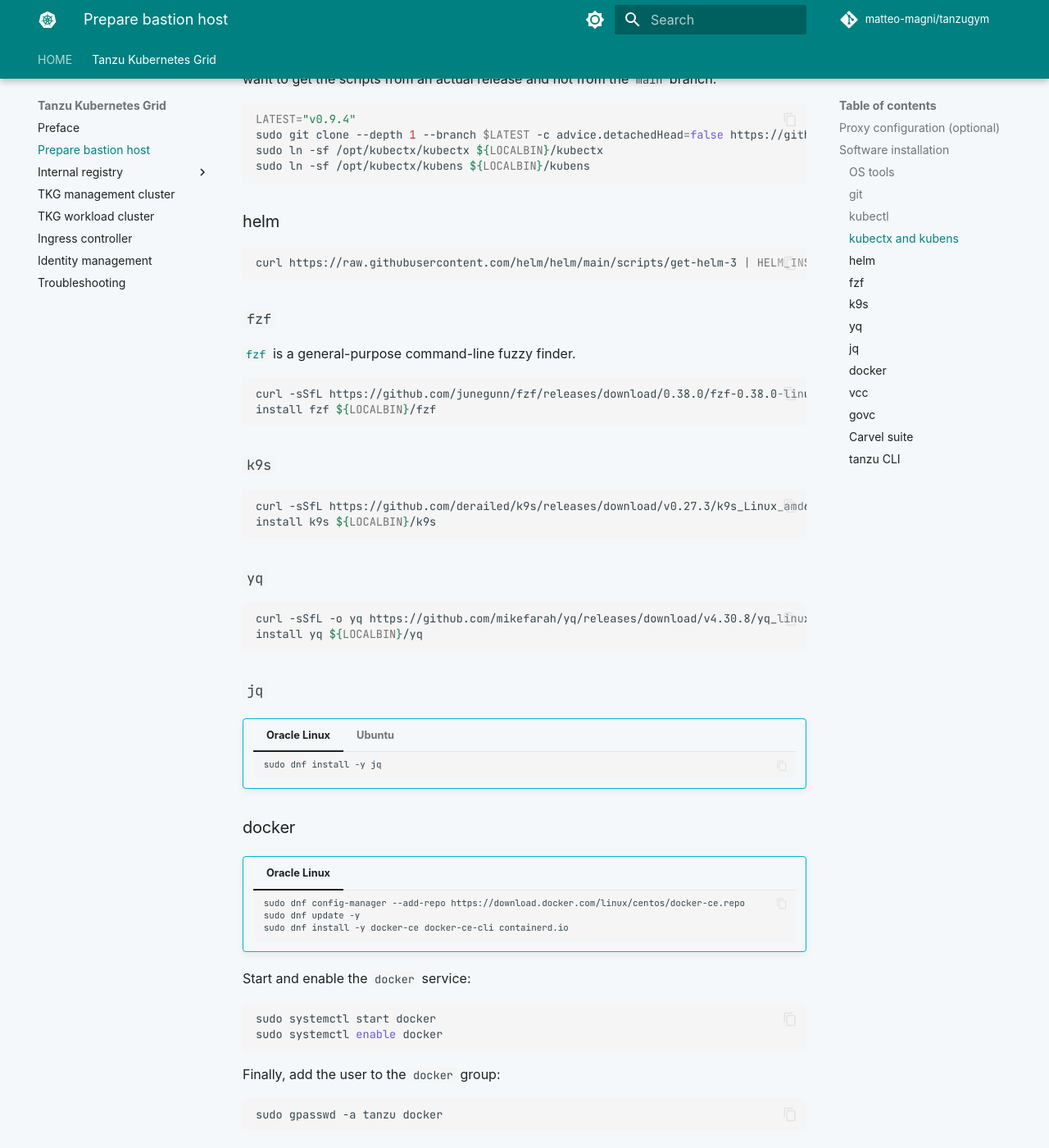
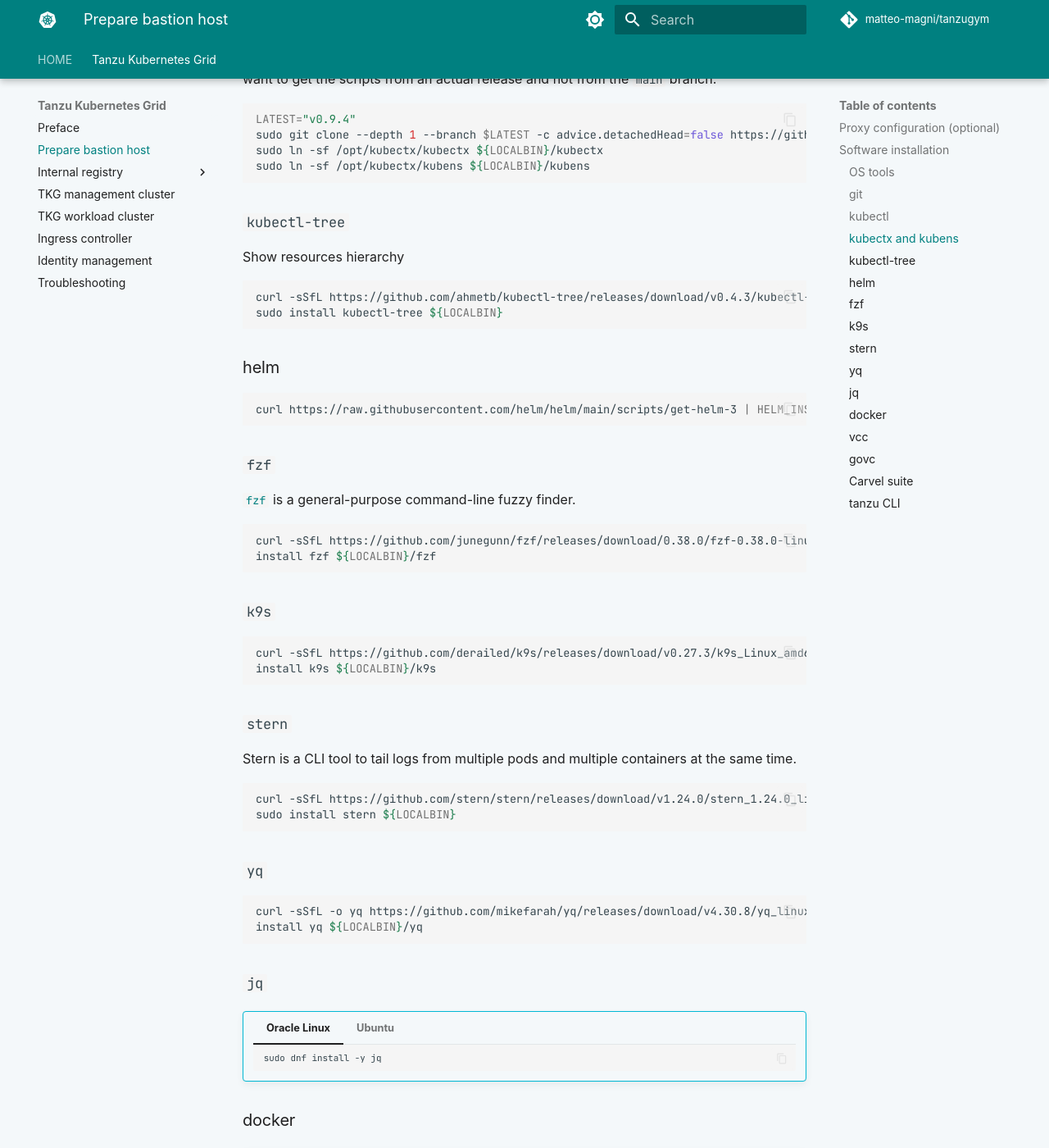
Before and after one commit to matteo-magni/tanzugym, an MkDocs documentation site: the page built from docs/tkgm/bastion.md, in a window 1280 px wide and 1400 px high, scrolled down 2013 px. Shown: the whole window at 82% size. Built offline with MkDocs 1.6.1 and Material for MkDocs 9.7.7, drawn with Linux system fonts in a browser that asks for light colours; some web fonts are replaced; comment, search, counter and statistics services are not loaded.

Commit message:
add kubectl-tree and stern to bastion configuration

````diff
--- a/docs/tkgm/bastion.md
+++ b/docs/tkgm/bastion.md
@@ -99,6 +99,15 @@ sudo ln -sf /opt/kubectx/kubectx ${LOCALBIN}/kubectx
 sudo ln -sf /opt/kubectx/kubens ${LOCALBIN}/kubens
 ```
 
+### `kubectl-tree`
+
+Show resources hierarchy
+
+```sh
+curl -sSfL https://github.com/ahmetb/kubectl-tree/releases/download/v0.4.3/kubectl-tree_v0.4.3_linux_amd64.tar.gz | tar xzf - kubectl-tree
+sudo install kubectl-tree ${LOCALBIN}
+```
+
 ### helm
 
 ```sh
@@ -119,6 +128,15 @@ install fzf ${LOCALBIN}/fzf
 ```sh
 curl -sSfL https://github.com/derailed/k9s/releases/download/v0.27.3/k9s_Linux_amd64.tar.gz | tar xzf - k9s
 install k9s ${LOCALBIN}/k9s
+```
+
+### `stern`
+
+Stern is a CLI tool to tail logs from multiple pods and multiple containers at the same time.
+
+```sh
+curl -sSfL https://github.com/stern/stern/releases/download/v1.24.0/stern_1.24.0_linux_amd64.tar.gz | tar xzf - stern
+sudo install stern ${LOCALBIN}
 ```
 
 ### `yq`
````
